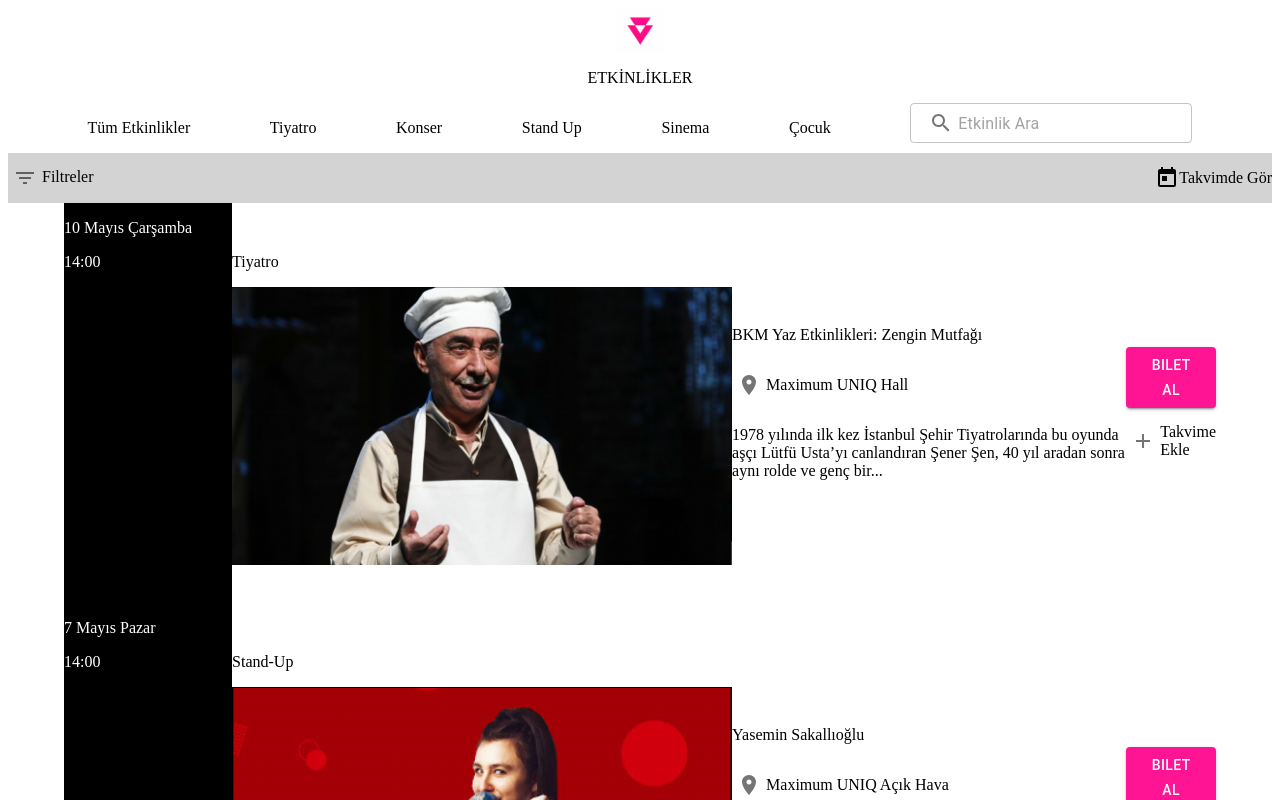
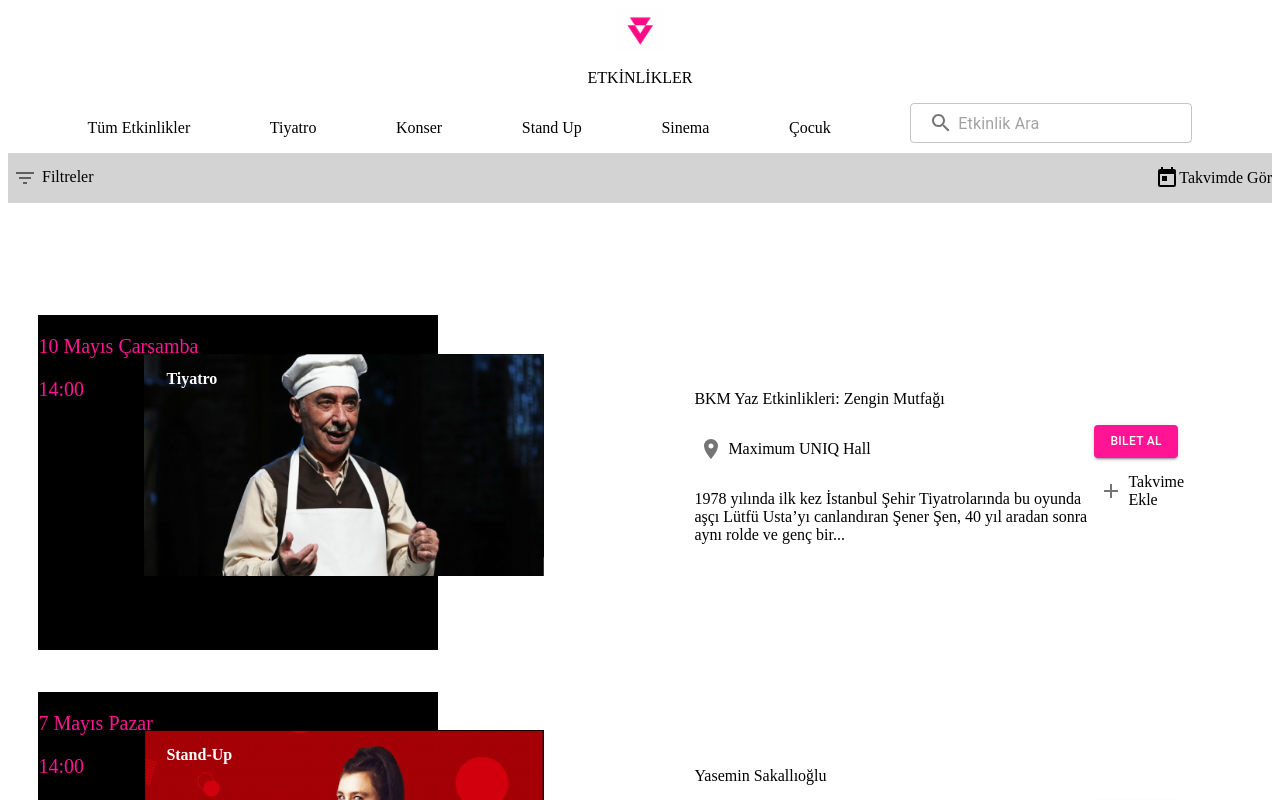
Before and after one commit to haticeakyel/Event-Page, a React (Create React App) app: page / in a window 1280 px wide. Shown: the top 800 px of the page. Built offline with nearby package versions, Linux system fonts and the light colour scheme.

Commit message:
edit eventDetail page

```diff
--- a/src/EventDetail.js
+++ b/src/EventDetail.js
@@ -1,5 +1,5 @@
 import { Button, Container, IconButton } from '@mui/material';
-import React from 'react'
+import React, { useState } from 'react'
 import { makeStyles } from "@mui/styles";
 import AddIcon from '@mui/icons-material/Add';
 import { LocationOn } from '@mui/icons-material';
@@ -8,32 +8,59 @@ const useStyles = makeStyles((theme) => ({
     container: {
         display: "flex",
         justifyContent: "space-evenly",
-        alignItems: "center"
+        alignItems: "center",
+        marginBottom:"50px"
     },
     img: {
-        width: "500px",
-         zIndex: 3
+        maxWidth: "400px",
+         zIndex: 3,
+         marginLeft:"20%"
     },
     blackBox: {
         padding:0,
         backgroundColor:"black",
         color:"white",
-        zIndex: 1,
-        height:"400px",
-        width:"400px"
+        zIndex: -1,
+        height:"335px",
+        width:"400px",
+        position:"absolute",
+        left:"3%",
+        marginBottom:"20px",
+        marginTop:"50px"
     },
     date:{
-        zIndex: 2
+        zIndex: 2,
+        color:"deeppink",
+        fontSize:"20px"
+    },
+    type:{
+        color:"white",
+        position:"absolute",
+        zIndex:3,
+        width:"100px",
+        height:"20px",
+        marginLeft:"8%",
+        fontSize:"16px",
+        fontWeight:"bold"
+    },
+    text: {
+        maxWidth: "400px",
+         marginLeft:"20%"
+    },
+    root:{
+        paddingTop:"100px"
     }
 }));
 function EventDetail(props) {
+
     const {
         event
     } = props;
 
     const classes = useStyles();
+
     return (
-        <Container>
+        <Container className={classes.root}>
             <div className={classes.container}>
 
                 <div className={classes.blackBox}>
@@ -44,10 +71,10 @@ function EventDetail(props) {
 
                 </div>
                 <div>
-                    <p>{event.type}</p>
+                    <p className={classes.type}>{event.type}</p>
                     <img className={classes.img} src={event.src} />
                 </div>
-                <div>
+                <div className={classes.text}>
                     <p>{event.name}</p>
                     <div style={{ display: "flex" }}>
                         <IconButton size="small">
@@ -66,7 +93,8 @@ function EventDetail(props) {
                         style={{
                             backgroundColor: "deeppink",
                             textAlign: "center",
-                            marginBottom:"15px"
+                            marginBottom:"15px",
+                            fontSize:"12px"
                         }}
                     >
                         Bilet Al
--- a/src/Events.js
+++ b/src/Events.js
@@ -67,7 +67,7 @@ function Events() {
       events.map((event, index) => {
         return (
           <div style={{ display: "contents" }} key={index}>
-            <EventDetail event={event}/>
+            <EventDetail event={event} />
           </div>
         );
       })}
--- a/src/Header.js
+++ b/src/Header.js
@@ -1,8 +1,9 @@
-import React from 'react'
+import React, { useState } from 'react'
 import logo from "./assets/logo.png"
 import { makeStyles } from "@mui/styles";
 import { IconButton, TextField } from '@mui/material';
 import SearchIcon from '@mui/icons-material/Search';
+import ClearIcon from '@mui/icons-material/Clear';
 import Button from '@mui/material/Button';
 import Menu from '@mui/material/Menu';
 import MenuItem from '@mui/material/MenuItem';
@@ -27,7 +28,8 @@ const useStyles = makeStyles((theme) => ({
         backgroundColor: "lightgrey",
         height: "50px",
         display: "flex",
-        justifyContent: "space-between"
+        justifyContent: "space-between",
+        marginBottom:"4%"
     },
     filter: {
         display: "flex",
@@ -41,6 +43,10 @@ function Header() {
     const classes = useStyles();
 
     const [anchorEl, setAnchorEl] = React.useState(null);
+    const [lastFilteredEvents, setLastFilteredEvents] = useState([]);
+    const [currentSearch, setCurrentSearch] = useState("")
+    const [lastSearched, setLastSearched] = useState("");
+
     const open = Boolean(anchorEl);
     const handleClick = (event) => {
         setAnchorEl(event.currentTarget);
@@ -48,6 +54,41 @@ function Header() {
     const handleClose = () => {
         setAnchorEl(null);
     };
+
+   /*  const handleFilteredSearch = () => {
+
+        let rawData = currentSearch;
+
+        let trimmedRawData = rawData.trim();
+        let lowerCasedData = trimmedRawData
+
+        let standartizedCurrentSearch = lowerCasedData
+        setCurrentSearch(standartizedCurrentSearch);
+
+        if (standartizedCurrentSearch === "") {
+            handleShownUsers(pageNumber)
+            return;
+        }
+
+        if (standartizedCurrentSearch === lastSearched) {
+            return;
+        }
+
+        const filteredEvents = events.filter((event) => event.name.includes(standartizedCurrentSearch))
+        setLastFilteredEvents(filteredEvents);
+
+        setLastSearched(standartizedCurrentSearch)
+    }
+
+    const checkPressedEnter = (key) => {
+        if (key === "Enter") {
+            handleFilteredSearch();
+        }
+    }
+
+    const deleteCurrentSearch = () => {
+        setCurrentSearch("");
+    } */
     return (
         <div>
             <div className={classes.item}>
@@ -67,14 +108,27 @@ function Header() {
                 <div style={{ justifyContent: "end" }}>
                     <TextField size='small'
                         placeholder='Etkinlik Ara'
+                        /* onChange={(e) => setCurrentSearch(e.target.value)}
+                        onKeyPress={(e) => checkPressedEnter(e.key)} */
                         InputProps={{
                             startAdornment: (
-                                <IconButton
-                                    size="small"
-                                >
-                                    <SearchIcon />
-                                </IconButton>
-
+                                <>
+                                    <IconButton
+                                        size="small"
+                                        style={{
+                                            display: currentSearch.length > 0 ? "block" : "none",
+                                        }}
+                                        /* onClick={deleteCurrentSearch} */
+                                    >
+                                        <ClearIcon
+                                            htmlColor="#2F455C"
+                                            style={{ fontSize: "18px" }}
+                                        />
+                                    </IconButton>
+                                    <IconButton size="small" /* onClick={handleFilteredSearch} */>
+                                        <SearchIcon />
+                                    </IconButton>
+                                </>
                             ),
                         }}
                     />
```
